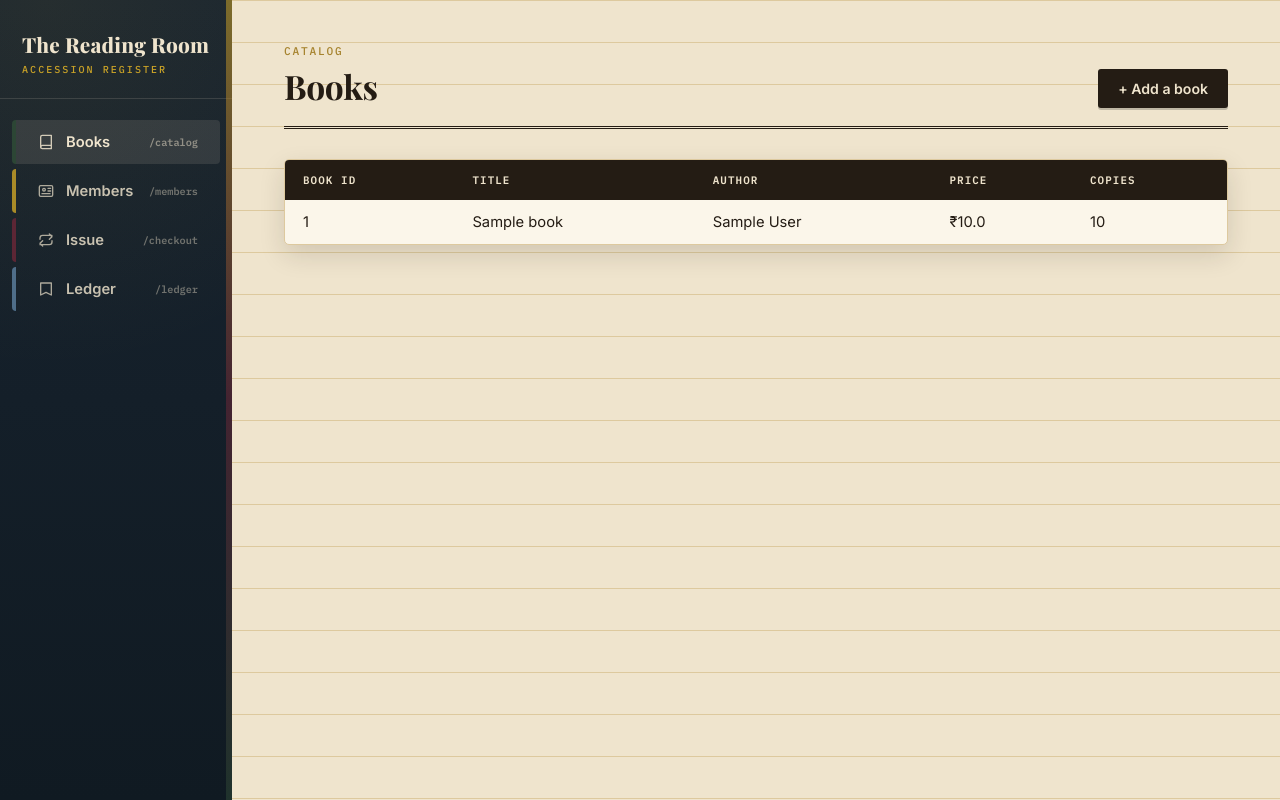
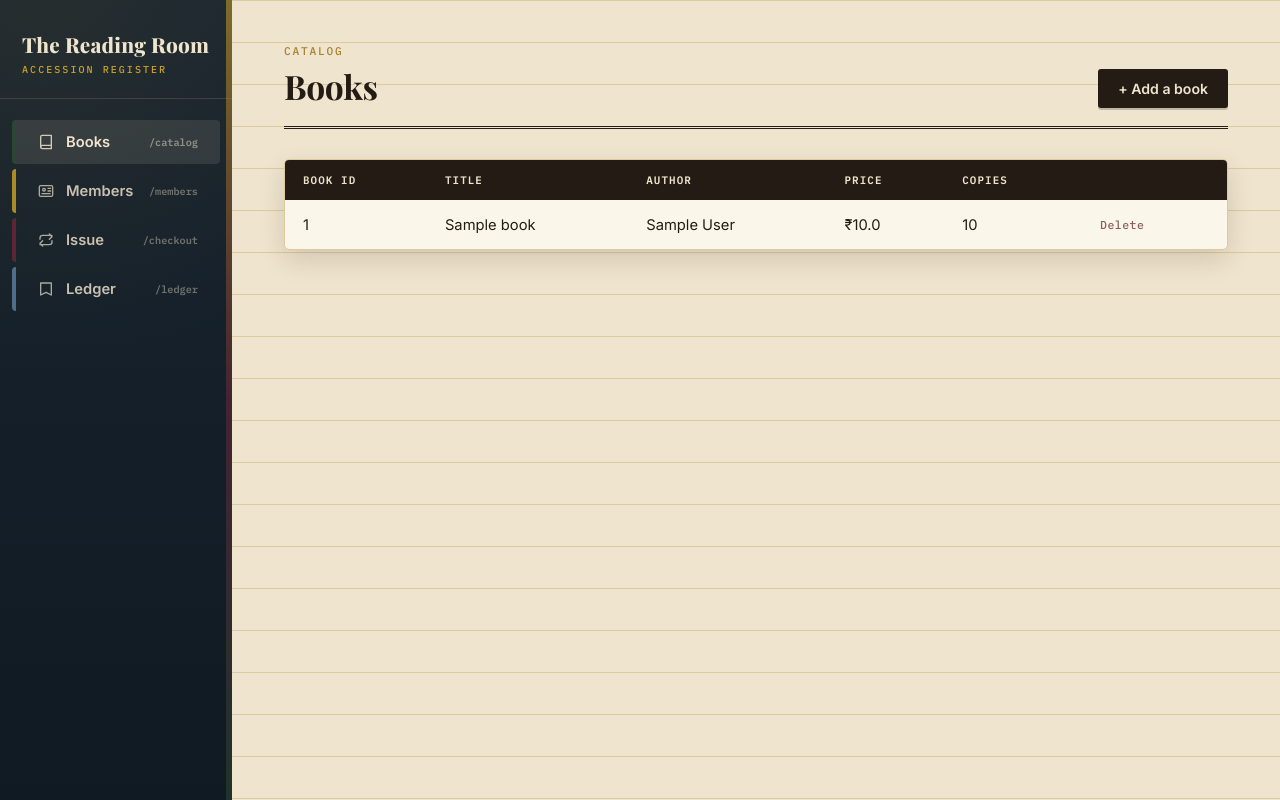
Before and after one commit to arihantitsmyname-sketch/library-management-system, a Django app: page /books/ in a window 1280 px wide. Run offline with Django 4.2, Linux system fonts and the light colour scheme; tables that the repository leaves empty hold one stand-in row (values such as "Sample post").

Commit message:
Update book_list.html

```diff
--- a/library_app/templates/library_app/book_list.html
+++ b/library_app/templates/library_app/book_list.html
@@ -19,6 +19,7 @@
                         <th>Author</th>
                         <th>Price</th>
                         <th>Copies</th>
+                        <th></th>
                     </tr>
                 </thead>
                 <tbody>
@@ -29,6 +30,14 @@
                             <td>{{ book.author }}</td>
                             <td>₹{{ book.price }}</td>
                             <td>{{ book.quantity }}</td>
+                            <td>
+                                <form method="post" action="{% url 'delete_book' %}"
+                                      onsubmit="return confirm('Remove “{{ book.title }}” from the catalog?');">
+                                    {% csrf_token %}
+                                    <input type="hidden" name="book_id" value="{{ book.book_id }}">
+                                    <button type="submit" class="link-delete">Delete</button>
+                                </form>
+                            </td>
                         </tr>
                     {% endfor %}
                 </tbody>
```
